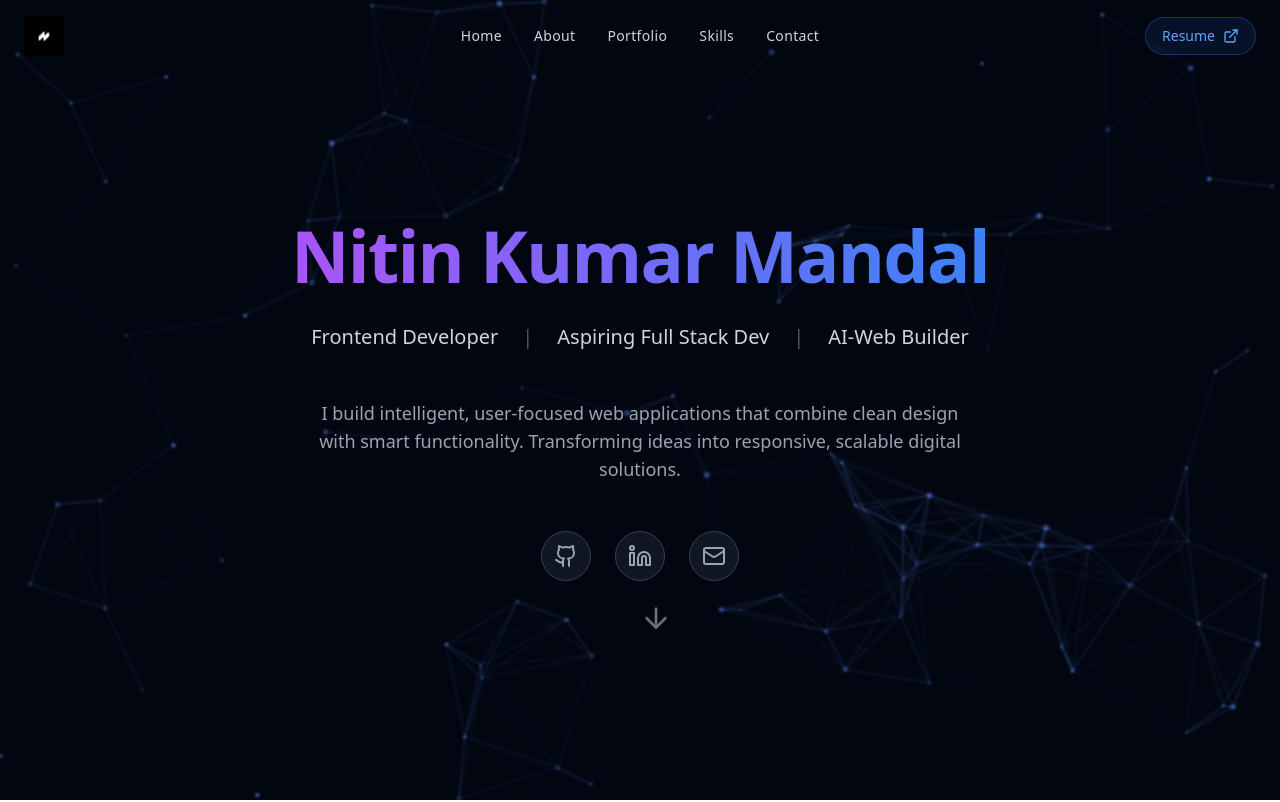
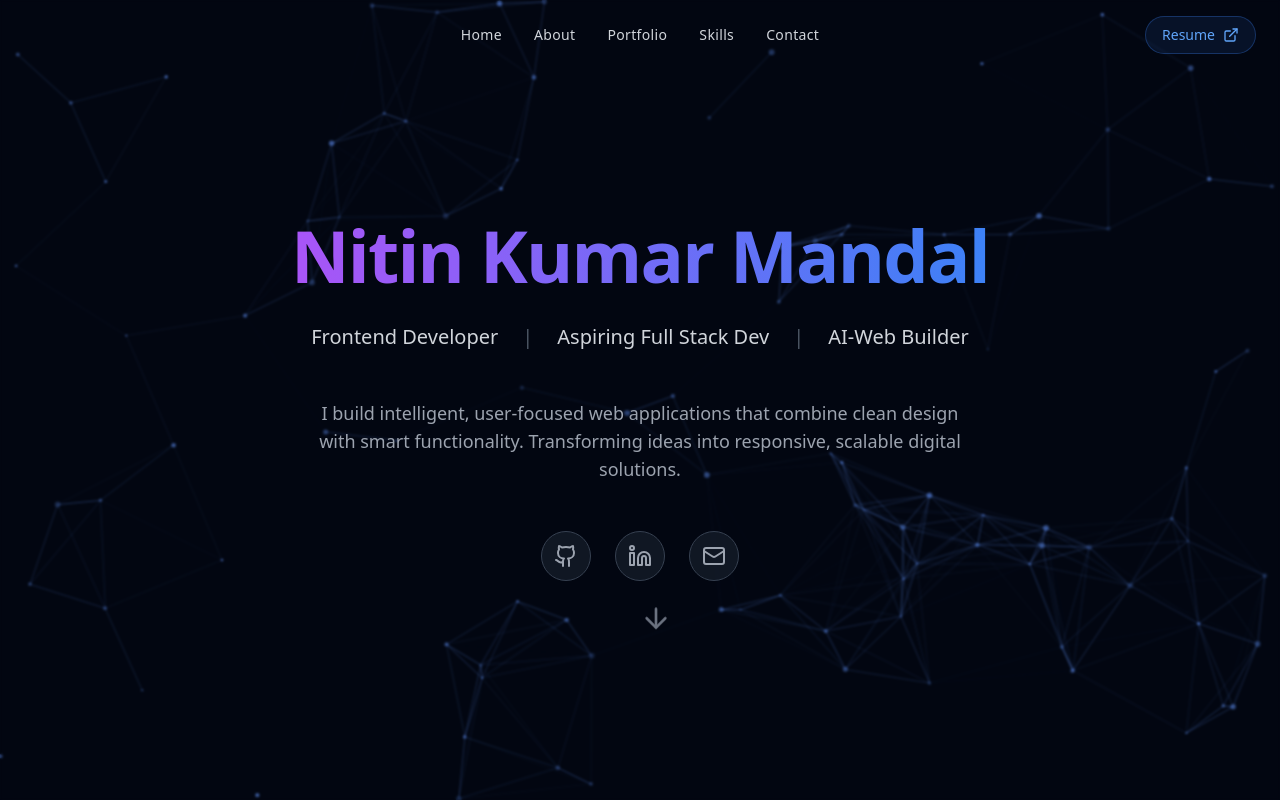
Before and after one commit to nitinmandal/portfolio, a React (Vite) app: page / in a window 1280 px wide. Shown: the top 802 px of the page. Built offline with nearby package versions, Linux system fonts and the light colour scheme.

Commit message:
Remove logo from Navbar

```diff
--- a/src/components/Navbar.jsx
+++ b/src/components/Navbar.jsx
@@ -26,12 +26,7 @@
     return (
         <nav className={`fixed top-0 left-0 w-full z-50 transition-all duration-300 ${scrolled ? 'bg-gray-950/80 backdrop-blur-md border-b border-gray-800 py-2' : 'bg-transparent py-4'
             }`}>
-            <div className="max-w-7xl mx-auto px-6 flex items-center justify-between relative">
-
-                {/* Logo */}
-                <a href="#home" className="flex items-center z-10">
-                    <img src="/logo.png" alt="Nitin Logo" className="h-10 w-auto hover:opacity-80 transition-opacity rounded" />
-                </a>
+            <div className="max-w-7xl mx-auto px-6 flex items-center justify-end relative">
 
                 {/* Desktop Menu - Centered */}
                 <div className="hidden md:flex gap-8 items-center absolute left-1/2 top-1/2 -translate-x-1/2 -translate-y-1/2">
```
